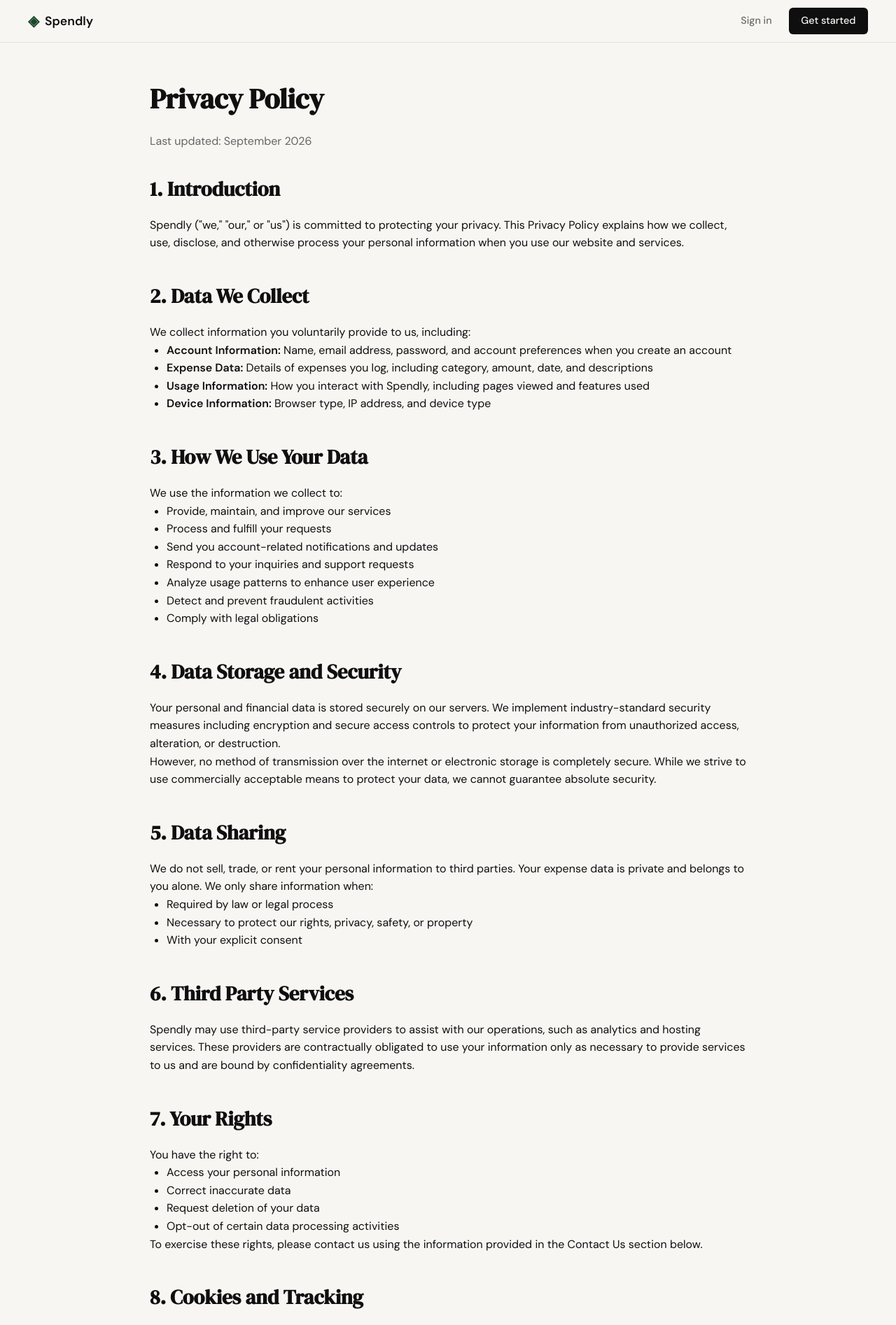
After one commit to abhinavsurs/spendly, a Flask app: page /privacy in a window 1280 px wide. The commit adds this page. Shown: the top 1894 px of the page at 70% size. Run offline with Flask 3, Linux system fonts and the light colour scheme.

Commit message:
landing: add privacy policy page and route

```diff
--- a/app.py
+++ b/app.py
@@ -25,6 +25,11 @@ def login():
 @app.route("/terms")
 def terms():
     return render_template("terms.html")
+
+
+@app.route("/privacy")
+def privacy():
+    return render_template("privacy.html")
 
 
 # ------------------------------------------------------------------ #
--- a/templates/base.html
+++ b/templates/base.html
@@ -35,7 +35,7 @@
             <span class="footer-name">Spendly</span>
             <p class="footer-copy">Track every rupee. Own your finances.</p>
             <a href="{{ url_for('terms') }}">Terms and conditions</a>
-            <a href="#">Privacy Policy</a>
+            <a href="{{ url_for('privacy') }}">Privacy Policy</a>
         </div>
     </footer>
 
--- /dev/null
+++ b/templates/privacy.html
@@ -0,0 +1,95 @@
+{% extends "base.html" %}
+
+{% block title %}Privacy Policy — Spendly{% endblock %}
+
+{% block content %}
+
+<div style="max-width: 900px; margin: 3rem auto; padding: 0 1.5rem; font-family: 'DM Sans', sans-serif; line-height: 1.6;">
+    <h1 style="font-family: 'DM Serif Display', serif; font-size: 2.5rem; margin-bottom: 1rem;">Privacy Policy</h1>
+    <p style="color: #666; margin-bottom: 2rem;">Last updated: September 2026</p>
+
+    <section style="margin-bottom: 2.5rem;">
+        <h2 style="font-family: 'DM Serif Display', serif; font-size: 1.8rem; margin-top: 2rem; margin-bottom: 1rem;">1. Introduction</h2>
+        <p>Spendly ("we," "our," or "us") is committed to protecting your privacy. This Privacy Policy explains how we collect, use, disclose, and otherwise process your personal information when you use our website and services.</p>
+    </section>
+
+    <section style="margin-bottom: 2.5rem;">
+        <h2 style="font-family: 'DM Serif Display', serif; font-size: 1.8rem; margin-top: 2rem; margin-bottom: 1rem;">2. Data We Collect</h2>
+        <p>We collect information you voluntarily provide to us, including:</p>
+        <ul style="margin-left: 1.5rem;">
+            <li><strong>Account Information:</strong> Name, email address, password, and account preferences when you create an account</li>
+            <li><strong>Expense Data:</strong> Details of expenses you log, including category, amount, date, and descriptions</li>
+            <li><strong>Usage Information:</strong> How you interact with Spendly, including pages viewed and features used</li>
+            <li><strong>Device Information:</strong> Browser type, IP address, and device type</li>
+        </ul>
+    </section>
+
+    <section style="margin-bottom: 2.5rem;">
+        <h2 style="font-family: 'DM Serif Display', serif; font-size: 1.8rem; margin-top: 2rem; margin-bottom: 1rem;">3. How We Use Your Data</h2>
+        <p>We use the information we collect to:</p>
+        <ul style="margin-left: 1.5rem;">
+            <li>Provide, maintain, and improve our services</li>
+            <li>Process and fulfill your requests</li>
+            <li>Send you account-related notifications and updates</li>
+            <li>Respond to your inquiries and support requests</li>
+            <li>Analyze usage patterns to enhance user experience</li>
+            <li>Detect and prevent fraudulent activities</li>
+            <li>Comply with legal obligations</li>
+        </ul>
+    </section>
+
+    <section style="margin-bottom: 2.5rem;">
+        <h2 style="font-family: 'DM Serif Display', serif; font-size: 1.8rem; margin-top: 2rem; margin-bottom: 1rem;">4. Data Storage and Security</h2>
+        <p>Your personal and financial data is stored securely on our servers. We implement industry-standard security measures including encryption and secure access controls to protect your information from unauthorized access, alteration, or destruction.</p>
+        <p>However, no method of transmission over the internet or electronic storage is completely secure. While we strive to use commercially acceptable means to protect your data, we cannot guarantee absolute security.</p>
+    </section>
+
+    <section style="margin-bottom: 2.5rem;">
+        <h2 style="font-family: 'DM Serif Display', serif; font-size: 1.8rem; margin-top: 2rem; margin-bottom: 1rem;">5. Data Sharing</h2>
+        <p>We do not sell, trade, or rent your personal information to third parties. Your expense data is private and belongs to you alone. We only share information when:</p>
+        <ul style="margin-left: 1.5rem;">
+            <li>Required by law or legal process</li>
+            <li>Necessary to protect our rights, privacy, safety, or property</li>
+            <li>With your explicit consent</li>
+        </ul>
+    </section>
+
+    <section style="margin-bottom: 2.5rem;">
+        <h2 style="font-family: 'DM Serif Display', serif; font-size: 1.8rem; margin-top: 2rem; margin-bottom: 1rem;">6. Third Party Services</h2>
+        <p>Spendly may use third-party service providers to assist with our operations, such as analytics and hosting services. These providers are contractually obligated to use your information only as necessary to provide services to us and are bound by confidentiality agreements.</p>
+    </section>
+
+    <section style="margin-bottom: 2.5rem;">
+        <h2 style="font-family: 'DM Serif Display', serif; font-size: 1.8rem; margin-top: 2rem; margin-bottom: 1rem;">7. Your Rights</h2>
+        <p>You have the right to:</p>
+        <ul style="margin-left: 1.5rem;">
+            <li>Access your personal information</li>
+            <li>Correct inaccurate data</li>
+            <li>Request deletion of your data</li>
+            <li>Opt-out of certain data processing activities</li>
+        </ul>
+        <p>To exercise these rights, please contact us using the information provided in the Contact Us section below.</p>
+    </section>
+
+    <section style="margin-bottom: 2.5rem;">
+        <h2 style="font-family: 'DM Serif Display', serif; font-size: 1.8rem; margin-top: 2rem; margin-bottom: 1rem;">8. Cookies and Tracking</h2>
+        <p>We use cookies and similar tracking technologies to enhance your experience on Spendly. Cookies help us remember your preferences and track site usage. You can control cookies through your browser settings, though disabling cookies may limit some functionality.</p>
+    </section>
+
+    <section style="margin-bottom: 2.5rem;">
+        <h2 style="font-family: 'DM Serif Display', serif; font-size: 1.8rem; margin-top: 2rem; margin-bottom: 1rem;">9. Data Retention</h2>
+        <p>We retain your personal information and expense data for as long as your account is active. If you delete your account, we will securely delete your data within 30 days, except where we are required to retain it by law.</p>
+    </section>
+
+    <section style="margin-bottom: 2.5rem;">
+        <h2 style="font-family: 'DM Serif Display', serif; font-size: 1.8rem; margin-top: 2rem; margin-bottom: 1rem;">10. Changes to This Policy</h2>
+        <p>We may update this Privacy Policy periodically. We will notify you of any significant changes by posting the new policy on our website and updating the "Last updated" date. Your continued use of Spendly after such modifications constitutes your acceptance of the updated Privacy Policy.</p>
+    </section>
+
+    <section style="margin-bottom: 3rem;">
+        <h2 style="font-family: 'DM Serif Display', serif; font-size: 1.8rem; margin-top: 2rem; margin-bottom: 1rem;">11. Contact Us</h2>
+        <p>If you have questions about this Privacy Policy or our privacy practices, please contact us through the Spendly website. We are committed to resolving any concerns you may have regarding your privacy.</p>
+    </section>
+</div>
+
+{% endblock %}
```
